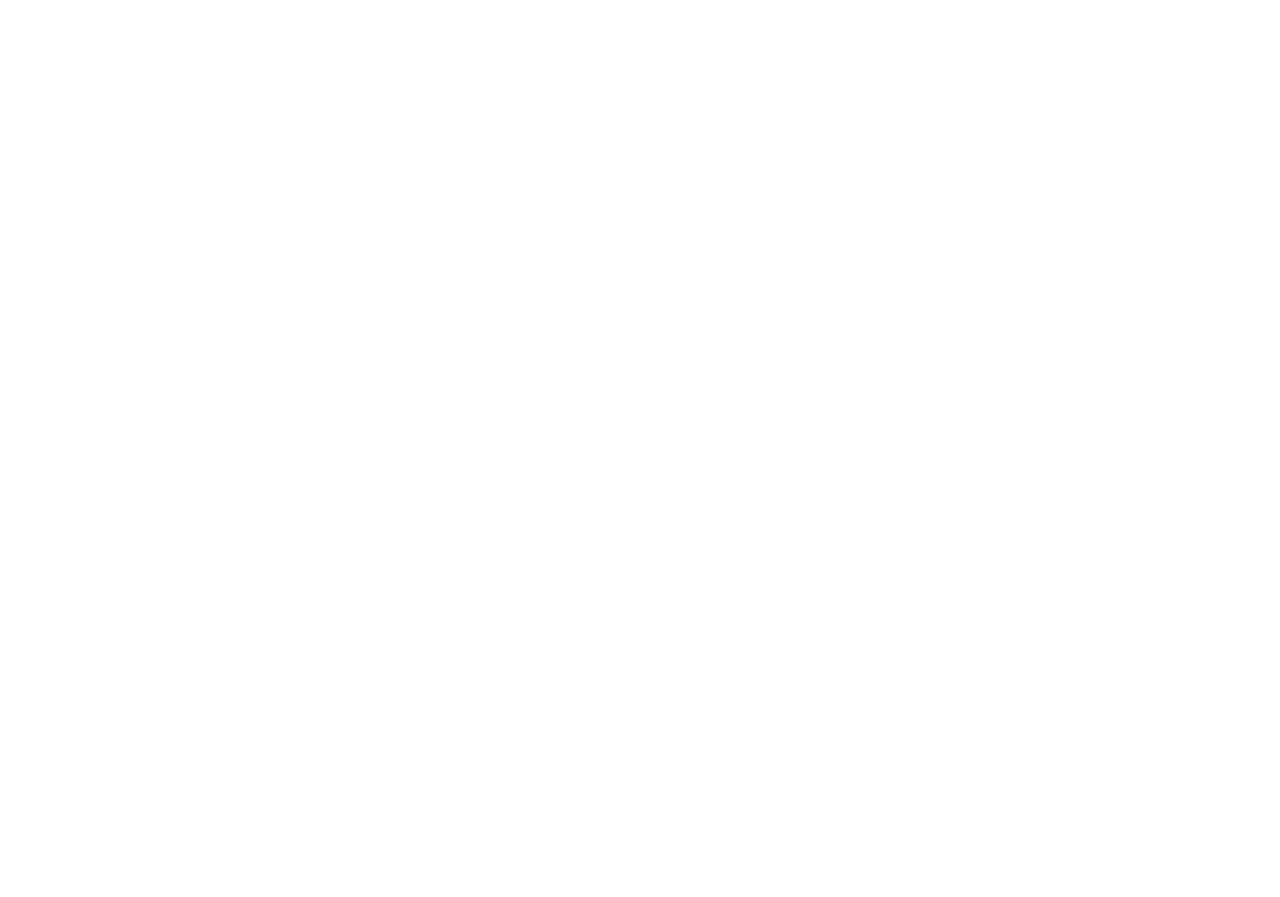
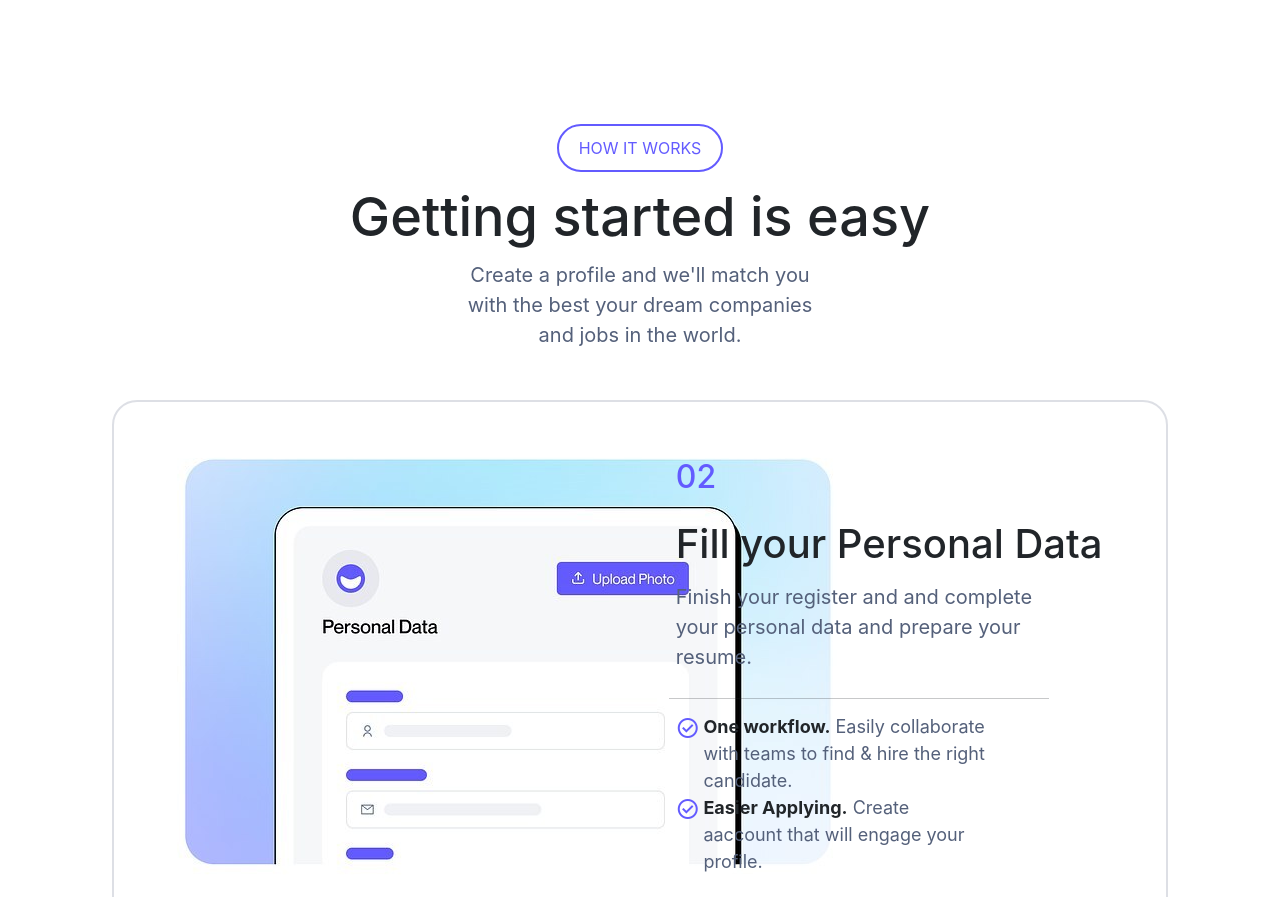
Before and after one commit to Yasela-dissanayake/hirace-job, a React (Create React App) app: page / in a window 1280 px wide. Shown: the part 1900-2797 px from the top of the page. Before the commit the page ends 1951 px from the top, so only its background shows below. Built offline with nearby package versions, Linux system fonts and the light colour scheme.

Commit message:
feat:personal data section done

```diff
--- a/src/pages/Homepage.js
+++ b/src/pages/Homepage.js
@@ -8,6 +8,7 @@
 import portfolio3 from "../images/portfolio3.png";
 import portfolio4 from "../images/portfolio4.png";
 import portfolio5 from "../images/portfolio5.png";
+import img2 from "../images/img2.png";
 
 import icon1 from "../images/icon1.png";
 import icon2 from "../images/icon2.png";
@@ -245,6 +246,80 @@
             </div>
           </div>
         </section>
+        <section id="how-works">
+          <div className={`container ${classes.howWorksContainer}`}>
+            <div className="row ">
+              <div className="col">
+                <div className={classes.featureBadge}>HOW IT WORKS</div>
+                <h1 className={classes.featureHeading}>
+                  Getting started is easy
+                </h1>
+                <p className={classes.featurePara}>
+                  Create a profile and we'll match you with the best your dream
+                  companies and jobs in the world.
+                </p>
+              </div>
+            </div>
+            <div className={`row ${classes.personalDataCardContaienr}`}>
+              <div className={`col-sm-12 col-md-12 col-lg-6 `}>
+                <img src={img2} alt="img2" className={classes.img2} />
+              </div>
+              <div
+                className={`col-sm-12 col-md-12 col-lg-6 ${classes.personalDataRightCol}`}
+              >
+                <div className={`row text-start`}>
+                  <h2 className={classes.personalDataNumber}>02</h2>
+                  <h1 className={classes.personalDataHeading}>
+                    Fill your Personal Data
+                  </h1>
+                  <p className={classes.personalDataPara}>
+                    Finish your register and and complete your personal data and
+                    prepare your resume.
+                  </p>
+                  <hr className={classes.hLine} />
+
+                  <div className={`row p-0 ${classes.personalDataIconRow}`}>
+                    <div className={`col-lg-1 text-start`}>
+                      {" "}
+                      <span
+                        class={`material-symbols-outlined  ${classes.checkIcon}`}
+                      >
+                        check_circle
+                      </span>
+                    </div>
+                    <div
+                      className={`col-lg-11 p-0 ${classes.perosnalDataIconParaContent}`}
+                    >
+                      <span className="text-dark">
+                        <strong>One workflow.</strong>
+                      </span>{" "}
+                      Easily collaborate with teams to find & hire the right
+                      candidate.
+                    </div>
+                  </div>
+                  <div className={`row p-0 ${classes.personalDataIconRow}`}>
+                    <div className={`col-lg-1 text-start`}>
+                      {" "}
+                      <span
+                        class={`material-symbols-outlined  ${classes.checkIcon}`}
+                      >
+                        check_circle
+                      </span>
+                    </div>
+                    <div
+                      className={`col-lg-11 p-0 ${classes.perosnalDataIconParaContent}`}
+                    >
+                      <span className="text-dark">
+                        <strong>Easier Applying.</strong>
+                      </span>{" "}
+                      Create aaccount that will engage your profile.
+                    </div>
+                  </div>
+                </div>
+              </div>
+            </div>
+          </div>
+        </section>
       </main>
       <footer></footer>
     </div>
--- a/src/pages/Homepage.module.css
+++ b/src/pages/Homepage.module.css
@@ -92,6 +92,7 @@
 
 .checkIcon {
   color: var(--primaryColor);
+  padding-top: 3px;
 }
 
 .checkRow {
@@ -150,7 +151,7 @@
   border-radius: 50px;
   width: fit-content;
   margin: auto;
-  padding: 5px 15px;
+  padding: 10px 20px;
   margin-top: 5%;
 }
 
@@ -212,6 +213,69 @@
   margin-left: 10px;
 }
 
+/* how it works */
+
+.howWorksContainer {
+  max-width: 100%;
+  text-align: center;
+}
+
+.personalDataCardContaienr {
+  margin: auto;
+  margin-left: 8%;
+  margin-right: 8%;
+  border: solid 2px rgba(85, 96, 124, 0.2);
+  border-radius: 25px;
+  padding: 50px;
+  margin-bottom: 4%;
+  display: flex;
+  align-items: center;
+}
+
+.personalDataNumber {
+  color: var(--primaryColor);
+  margin-bottom: 5%;
+  margin-left: 5%;
+}
+
+.personalDataHeading {
+  margin-bottom: 3%;
+  margin-left: 5%;
+}
+
+.personalDataPara {
+  color: var(--textColor);
+  font-size: 20px;
+  width: 80%;
+  margin-left: 5%;
+}
+
+.hLine {
+  width: 80%;
+  padding: 0;
+  margin-left: 6%;
+  margin-top: 2%;
+  margin-bottom: 3%;
+}
+
+.personalDataIconPara {
+  margin-left: 5%;
+}
+
+.perosnalDataIconParaContent {
+  width: 60%;
+  font-size: 18px;
+  color: var(--textColor);
+}
+
+.iconCotainer {
+  width: 0.5%;
+  margin-right: 20px;
+}
+
+.personalDataIconRow {
+  margin-left: 5%;
+}
 @media (max-width: 1200px) {
   .heroImg {
     width: 100%;
```
